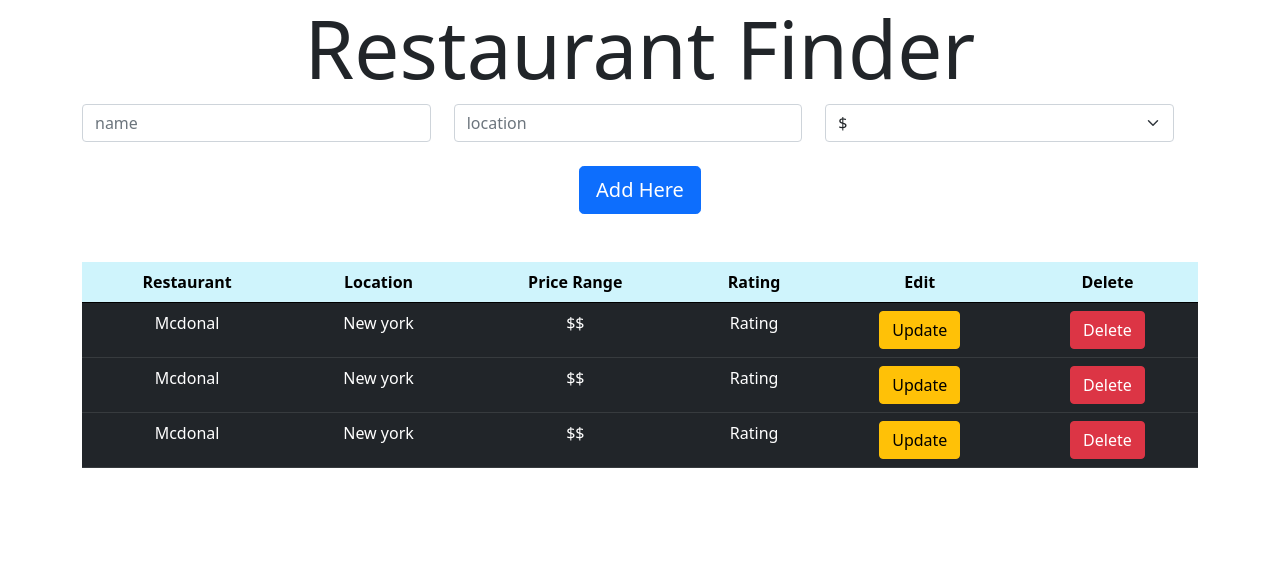
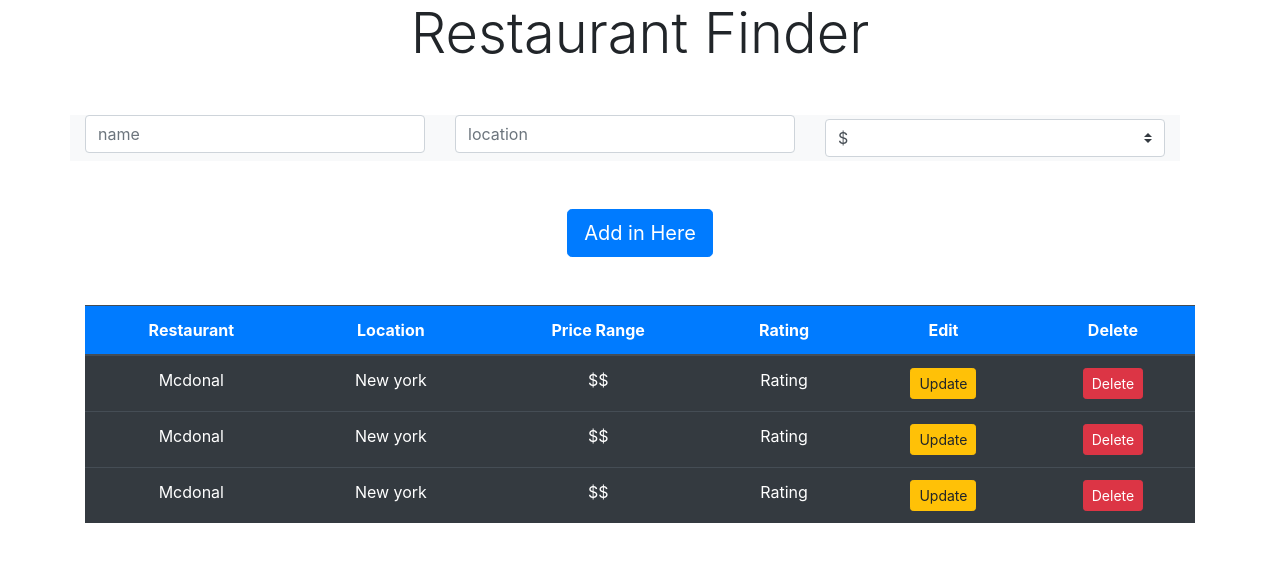
Before and after one commit to Elham-Ahmadzadeh/Yelp-restaurant-app, a React (Create React App) app in the folder client/: page / in a window 1280 px wide. Shown: the top 562 px of the page. Built offline with nearby package versions, Linux system fonts and the light colour scheme.

Commit message:
first page is done

```diff
--- a/client/public/index.html
+++ b/client/public/index.html
@@ -13,9 +13,9 @@
       user's mobile device or desktop. See https://developers.google.com/web/fundamentals/web-app-manifest/
     -->
   <link rel="manifest" href="%PUBLIC_URL%/manifest.json" />
-  <link href="https://cdn.jsdelivr.net/npm/bootstrap@5.0.0-beta3/dist/css/bootstrap.min.css" rel="stylesheet"
-    integrity="sha384-eOJMYsd53ii+scO/bJGFsiCZc+5NDVN2yr8+0RDqr0Ql0h+rP48ckxlpbzKgwra6" crossorigin="anonymous">
-  <link rel="stylesheet" href="https://cdnjs.cloudflare.com/ajax/libs/font-awesome/5.15.3/css/all.min.css" />
+  <link rel="stylesheet" href="https://stackpath.bootstrapcdn.com/bootstrap/4.5.0/css/bootstrap.min.css"
+    integrity="sha384-9aIt2nRpC12Uk9gS9baDl411NQApFmC26EwAOH8WgZl5MYYxFfc+NcPb1dKGj7Sk" crossorigin="anonymous" />
+  <link rel="stylesheet" href="https://cdnjs.cloudflare.com/ajax/libs/font-awesome/5.13.1/css/all.min.css" />
   <!-- link from cdnjs.com -->
   <!--
       Notice the use of %PUBLIC_URL% in the tags above.
--- a/client/src/components/AddRestaurant.jsx
+++ b/client/src/components/AddRestaurant.jsx
@@ -4,7 +4,7 @@
   return (
     <div className="form-outline">
       <form action="">
-        <div className="input-group row">
+        <div className="input-group row bg-light bg-gradient">
           <div className="col">
             <input className="form-control" placeholder="name" />
           </div>
@@ -12,7 +12,7 @@
             <input className="form-control" placeholder="location" />
           </div>
           <div className="col">
-            <select className="form-select">
+            <select className="form-control  my-1 mr-sm-2 custom-select">
               <option disabled>Price Range</option>
               <option value="1">$</option>
               <option value="2">$$</option>
@@ -22,10 +22,10 @@
             </select>
           </div>
         </div>
-        <div className="mb-4"></div>
+        <div className="mb-5"></div>
         <div className="text-center">
           <button className="btn btn-primary btn-lg text-center">
-            Add Here
+            Add in Here
           </button>
         </div>
       </form>
--- a/client/src/components/Header.jsx
+++ b/client/src/components/Header.jsx
@@ -2,8 +2,10 @@
 
 const Header = () => {
   return (
-    <div>
-      <h1 className="font-weight-light display-1 text-center">Restaurant Finder</h1>
+    <div className="mb-5">
+      <h1 className="font-weight-light display-4 text-center">
+        Restaurant Finder
+      </h1>
     </div>
   )
 }
--- a/client/src/components/RestaurantList.jsx
+++ b/client/src/components/RestaurantList.jsx
@@ -2,11 +2,11 @@
 
 const RestaurantList = () => {
   return (
-    <div className="table-responsive-md">
+    <div className="list-group text-center center table-responsive-sm">
       <div className="mb-5"></div>
-      <table className="table table-hover text-center table-dark">
-        <thead className="table-info">
-          <tr>
+      <table className="table table-hover table-dark">
+        <thead>
+          <tr className="bg-primary">
             <th scope="col">Restaurant</th>
             <th scope="col">Location</th>
             <th scope="col">Price Range</th>
@@ -22,10 +22,10 @@
             <td>$$</td>
             <td>Rating</td>
             <td>
-              <button className="btn btn-warning">Update</button>
+              <button className="btn btn-sm btn-warning">Update</button>
             </td>
             <td>
-              <button className="btn btn-danger">Delete</button>
+              <button className="btn btn-sm  btn-danger">Delete</button>
             </td>
           </tr>
           <tr>
@@ -34,10 +34,10 @@
             <td>$$</td>
             <td>Rating</td>
             <td>
-              <button className="btn btn-warning">Update</button>
+              <button className="btn btn-sm  btn-warning">Update</button>
             </td>
             <td>
-              <button className="btn btn-danger">Delete</button>
+              <button className="btn btn-sm  btn-danger">Delete</button>
             </td>
           </tr>
           <tr>
@@ -46,10 +46,10 @@
             <td>$$</td>
             <td>Rating</td>
             <td>
-              <button className="btn btn-warning">Update</button>
+              <button className="btn btn-sm  btn-warning">Update</button>
             </td>
             <td>
-              <button className="btn btn-danger">Delete</button>
+              <button className="btn btn-sm btn-danger">Delete</button>
             </td>
           </tr>
         </tbody>
--- /dev/null
+++ b/client/src/context/RestaurantsContext.js
@@ -0,0 +1,13 @@
+import React, { useState, createContext } from 'react'
+
+export const RestaurantsContext = createContext()
+
+export const RestaurantsContextProvider = props => {
+  const [restaurants, setRestaurants] = useState([])
+
+  return (
+    <RestaurantsContext.Provider value={{restaurants, setRestaurants}}>
+      { props.children }
+    </RestaurantsContext.Provider>
+  )
+}
```
Also changed, not shown: client/src/App.jsx (+8 -1 lines), 1 other file (tests, documents, lock files or other folders).
